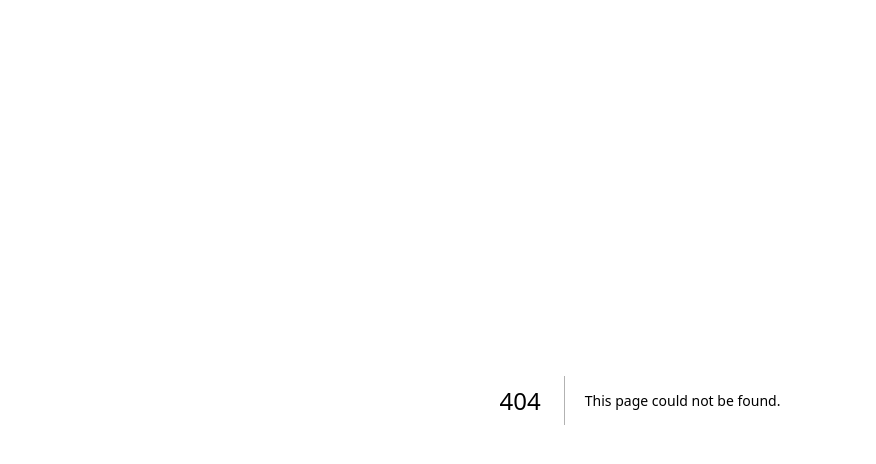
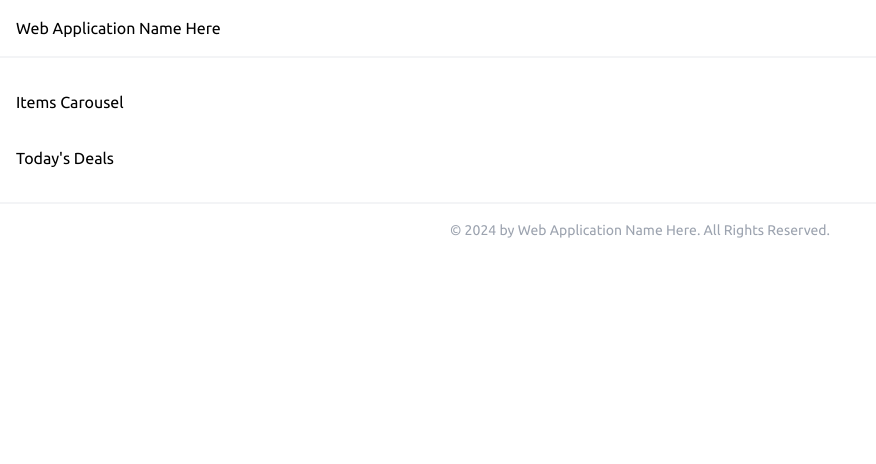
Before and after one commit to arantebw/sto-rosario-handicrafts, a Next.js app: page /products in a window 1280 px wide. Before the commit this address had no page. Shown: the top 464 px of the page, without its empty margins (0-876 px from the left). Built offline with nearby package versions, Linux system fonts and the light colour scheme.

Commit message:
feat(products): ✨ implement initial layout for products listing page

```diff
--- /dev/null
+++ b/src/app/products/page.tsx
@@ -0,0 +1,17 @@
+import ItemsCarousel from "@/components/items-carousel/page";
+import NavFooter from "@/components/nav-footer/page";
+import NavHeader from "@/components/nav-header/page";
+import TodaysDeals from "@/components/todays-deals/page";
+
+function ProductsPage() {
+  return (
+    <main className="max-w-[1440px] mx-auto flex flex-col h-screen relative">
+      <NavHeader />
+      <ItemsCarousel />
+      <TodaysDeals />
+      <NavFooter />
+    </main>
+  );
+}
+
+export default ProductsPage;
--- /dev/null
+++ b/src/components/items-carousel/page.tsx
@@ -0,0 +1,7 @@
+async function ItemsCarousel() {
+  return (
+    <div className="p-4">Items Carousel</div>
+  );
+}
+
+export default ItemsCarousel;
--- /dev/null
+++ b/src/components/nav-footer/page.tsx
@@ -0,0 +1,9 @@
+async function NavFooter() {
+  return (
+    <footer className="p-4 text-center border-solid border-t-2 border-gray-100 mt-4">
+      <p className="text-sm text-gray-400">&copy; 2024 by {process.env.APP_NAME}. All Rights Reserved.</p>
+    </footer>
+  );
+}
+
+export default NavFooter;
--- /dev/null
+++ b/src/components/nav-header/page.tsx
@@ -0,0 +1,9 @@
+async function NavHeader() {
+  return (
+    <header className="p-4 border-solid border-b-2 border-gray-100 mb-4">
+      <h1>{process.env.APP_NAME}</h1>
+    </header>
+  );
+}
+
+export default NavHeader;
--- /dev/null
+++ b/src/components/todays-deals/page.tsx
@@ -0,0 +1,9 @@
+async function TodaysDeals() {
+  return (
+    <main className="p-4">
+      <h2>Today's Deals</h2>
+    </main>
+  );
+}
+
+export default TodaysDeals;
```
